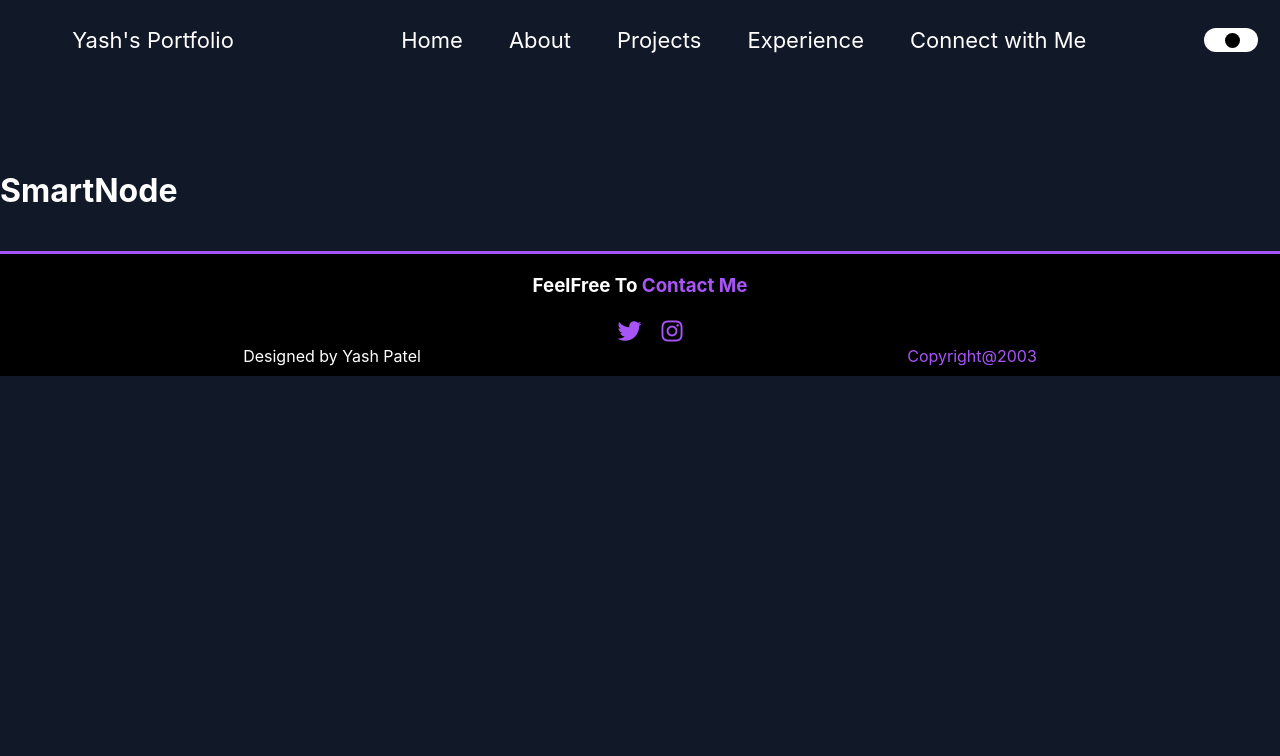
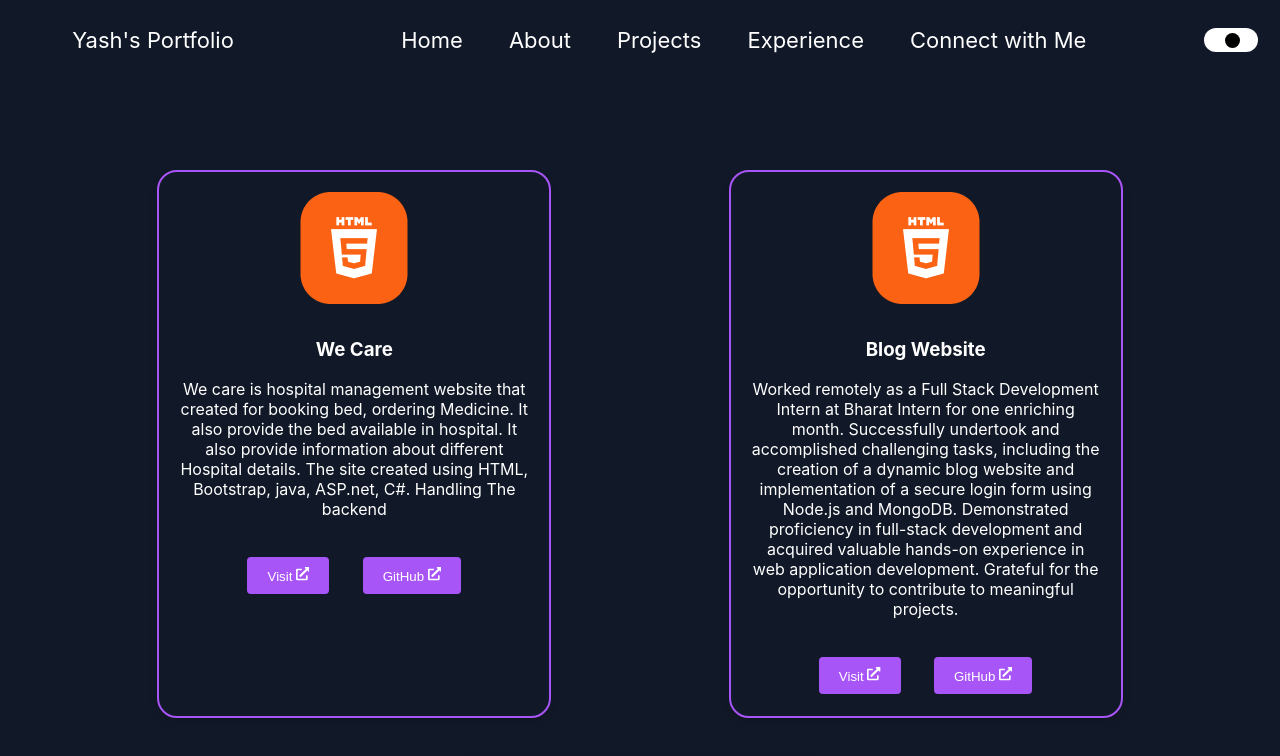
Before and after one commit to IT-YASH/Final-Portfolio, a React (Create React App) app: page / in a window 1280 px wide. Shown: the top 756 px of the page. Built offline with nearby package versions, Linux system fonts and the light colour scheme; a small style sheet from the web is missing; the HTML template or start-up script is replaced by a standard one.

Commit message:
updated the code

```diff
--- a/src/App.js
+++ b/src/App.js
@@ -3,8 +3,8 @@ import Navbar from "./components/Navbar";
 import Footer from "./components/Footer";
 // import About from "./components/About";
 // import Home from "./components/Home"
-// import Project from "./components/Project";
-import Experience from "./components/experience";
+import Project from "./components/Project";
+// import Experience from "./components/experience";
 
 function App() {
   return (
@@ -12,8 +12,8 @@ function App() {
       <Navbar />
       {/* <About /> */}
       {/* <Home /> */}
-      {/* <Project /> */}
-      <Experience/>
+      <Project />
+      {/* <Experience/> */}
       <Footer />
     </>
   );
--- /dev/null
+++ b/src/Css/Project.css
@@ -0,0 +1,69 @@
+.Projectsection {
+  padding-top: 150px;
+  display: flex;
+  justify-content: space-evenly;
+  flex-wrap: wrap;
+  min-height: 80vh;
+}
+
+.projectcard {
+  width: 350px;
+  height: auto;
+  border: 2px solid #a855f7;
+  border-radius: 20px;
+  display: flex;
+  flex-direction: column;
+  align-items: center;
+  box-shadow: 0 4px 8px rgba(0, 0, 0, 0.1);
+  padding: 20px;
+  margin: 20px;
+}
+
+.projectcard:hover {
+  border-color: #a855f7;
+  box-shadow: 0 0 15px #a855f7;
+}
+
+.projectimage {
+  width: 100%;
+  display: flex;
+  justify-content: center;
+  margin-bottom: 15px;
+}
+
+.projectimage img {
+  max-width: 100%;
+  height: auto;
+  border-radius: 10px;
+}
+
+.projectinfo {
+  margin-bottom: 20px;
+  text-align: center;
+}
+
+.buttonssection {
+  width: 80%;
+  display: flex;
+  flex-direction: row;
+  justify-content: space-evenly;
+  padding: 2px;
+}
+
+.visitsitelink {
+  background-color: #a855f7;
+  border: none;
+  padding: 10px 20px;
+  cursor: pointer;
+  transition: background-color 0.3s ease;
+  border-radius: 4px;
+}
+
+.visitsitelink a {
+  color: white;
+  text-decoration: none;
+}
+
+.visitsitelink:hover {
+  background-color: #9333ea;
+}
--- a/src/components/Project.js
+++ b/src/components/Project.js
@@ -1,6 +1,6 @@
 import React from "react";
 import { FaExternalLinkAlt } from "react-icons/fa";
-import "../Project.css";
+import "../Css/Project.css";
 
 const projects = [
   {
@@ -8,21 +8,24 @@ const projects = [
     name: "We Care",
     image: require("../images/html.png"),
     info: "We care is hospital management website that created for booking bed, ordering Medicine. It also provide the bed available in hospital. It also provide information about different Hospital details. The site created using HTML, Bootstrap, java, ASP.net, C#. Handling The backend",
-    link:"http://GIt"
+    link: "http://GIt",
+    github: ""
   },
   {
     id: 2,
     name: "Blog Website",
     image: require("../images/html.png"),
     info: "Worked remotely as a Full Stack Development Intern at Bharat Intern for one enriching month. Successfully undertook and accomplished challenging tasks, including the creation of a dynamic blog website and implementation of a secure login form using Node.js and MongoDB. Demonstrated proficiency in full-stack development and acquired valuable hands-on experience in web application development. Grateful for the opportunity to contribute to meaningful projects.",
-    link:"http://youtube"
+    link: "https://it-yash.github.io/Login-Blog/",
+    github: "https://github.com/IT-YASH/Login-Blog"
   },
   {
     id: 3,
     name: "Real Time Voice Translation",
     image: require("../images/html.png"),
     info: "Environmental awareness and actions.",
-    link:"https://insta"
+    link: "https://insta",
+    github: ""
   },
 ];
 
@@ -38,11 +41,18 @@ function Project() {
             <h3>{project.name}</h3>
             <p>{project.info}</p>
           </div>
-          <button className="projectbutton">
-            <a href={project.link}>
-              Visit <FaExternalLinkAlt />
-            </a>
-          </button>
+          <div className="buttonssection">
+            <button className="visitsitelink">
+              <a href={project.link}>
+                Visit <FaExternalLinkAlt />
+              </a>
+            </button>
+            <button className="visitsitelink">
+              <a href={project.github}>
+                GitHub <FaExternalLinkAlt />
+              </a>
+            </button>
+          </div>
         </div>
       ))}
     </div>
--- a/src/components/experience.js
+++ b/src/components/experience.js
@@ -1,5 +1,5 @@
 import React from "react";
-import "../experience.css"
+import "../Css/experience.css"
 
 function Experience(){
     return(
```
Also changed, not shown: src/Project.css (deleted, +0 -61 lines), src/Css/experience.css (renamed from src/experience.css).
